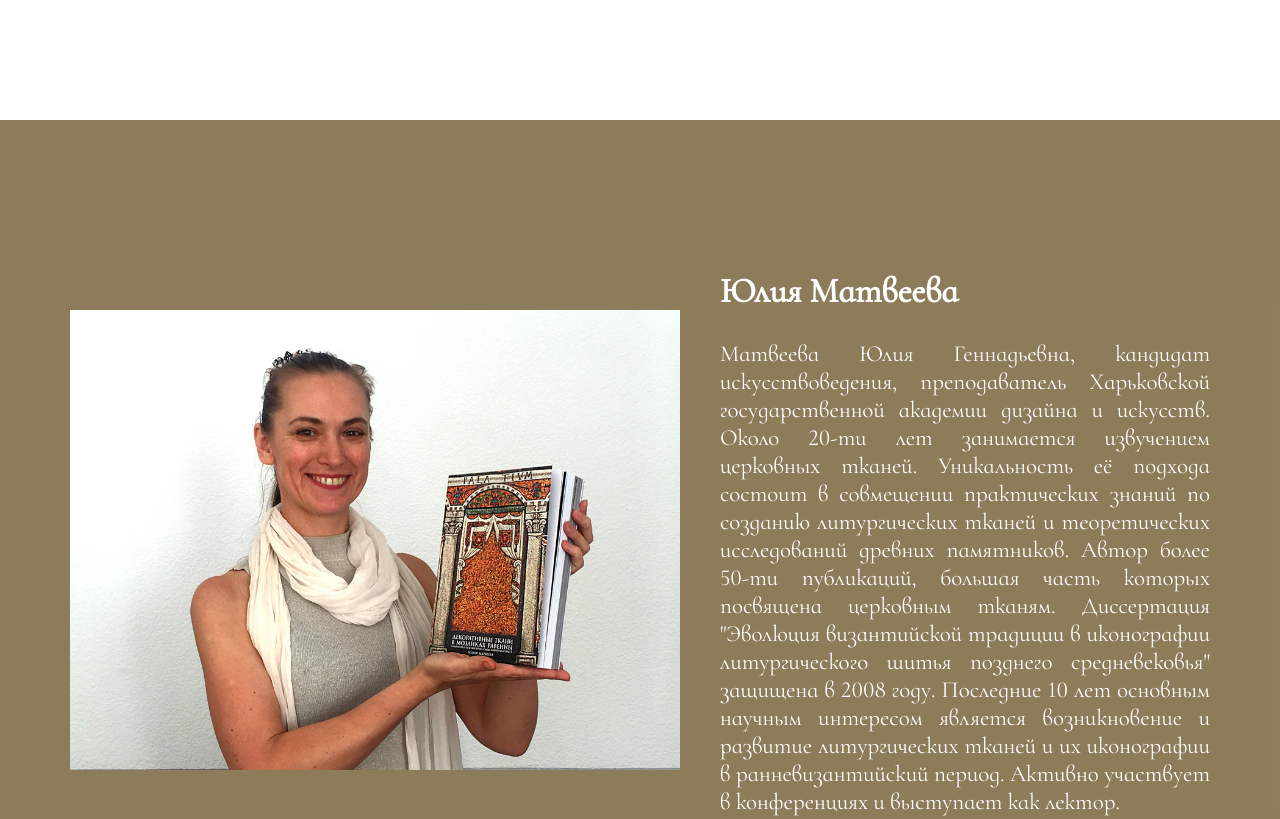
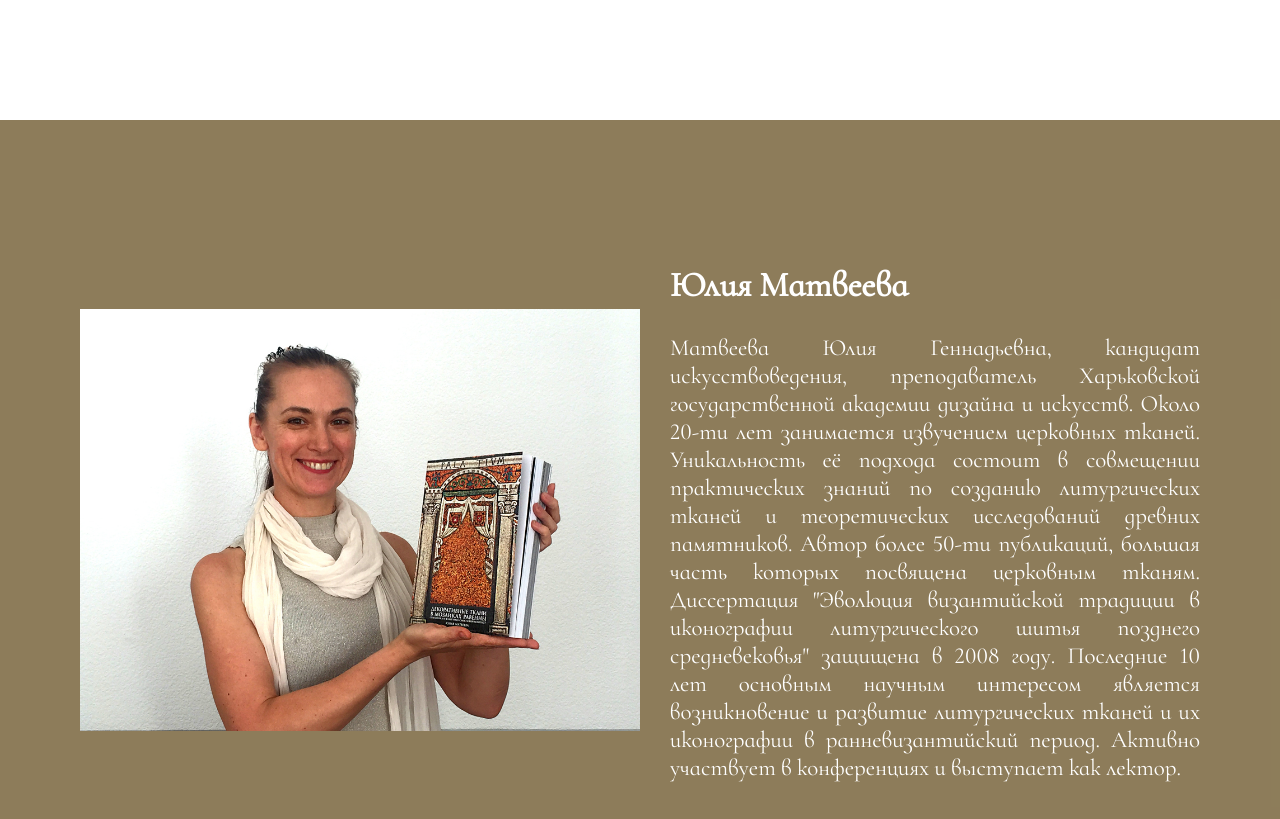
Before and after one commit to Zorrita96/ravenna-mosaics, a plain HTML site: page index.html in a window 1280 px wide. Shown: the part 1480-2299 px from the top of the page. Drawn offline with Linux system fonts and the light colour scheme; a web font is replaced by a local one.

Commit message:
Author section - alignment changed

```diff
--- a/index.html
+++ b/index.html
@@ -42,7 +42,7 @@
     </div>
 </section>
 
-<section id="author">
+<section id="author" class="author">
     <div class="avatar">
         <img src="../ravenna-mosaics/ravenna-images/024 Portrait with book_fullsize_distr.jpg" alt="Юлия Матвеева">
     </div>
--- a/ravenna-style.css
+++ b/ravenna-style.css
@@ -161,25 +161,24 @@ header {
     /*margin: 20px 40px 20px 0;*/
   }
 
-  #author {
+  .author {
     display: flex;
     flex-direction: row;
     background-color: rgba(85, 58, 0, 0.6);
     align-items: center;
     height: 100vh;
-    padding: 70px 30px 30px 30px;
+    /*padding: 70px 30px 30px 30px;*/
   }
 
   .avatar {
     min-width: 50%;
-    margin: 20px 40px;
   }
 
   .author-description {
     font-size: 2.3em;
     text-align: justify;
     color: white;
-    margin: 20px 40px 20px 0;
+    margin-left: 30px;
   }
 
   #linkbar {
```
